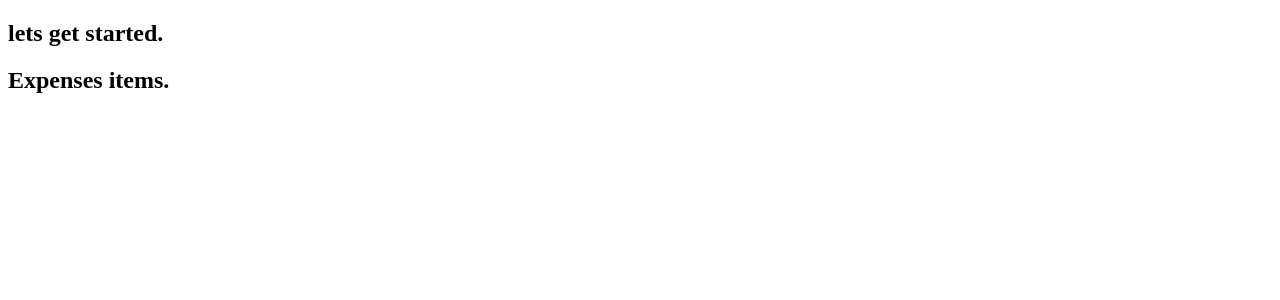
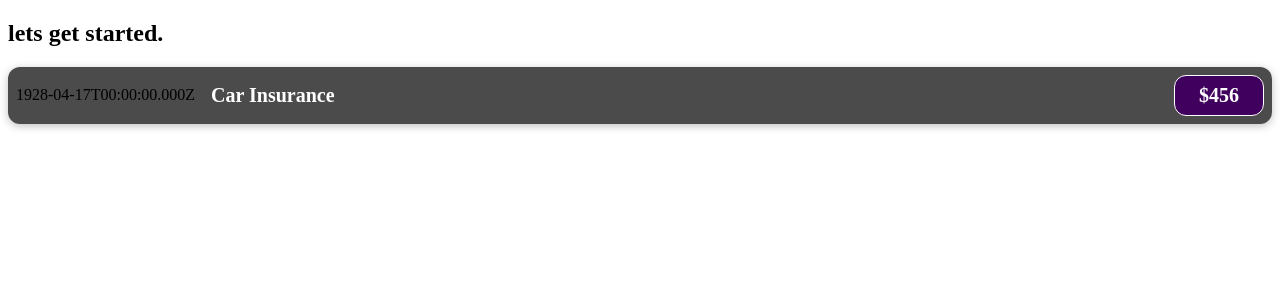
Before and after one commit to AkshitRamdeni/React, a JavaScript app: page / in a window 1280 px wide. Shown: the top 300 px of the page. Built offline with nearby package versions, Linux system fonts and the light colour scheme.

Commit message:
Update Expenseitem.js and notes.txt

```diff
--- /dev/null
+++ b/src/Component/Expenseitem.css
@@ -0,0 +1,56 @@
+.expense-item {
+  display: flex;
+  justify-content: space-between;
+  align-items: center;
+  box-shadow: 0 2px 8px rgba(0, 0, 0, 0.25);
+  padding: 0.5rem;
+  margin: 1rem 0;
+  border-radius: 12px;
+  background-color: #4b4b4b;
+}
+
+.expense-item__description {
+  display: flex;
+  flex-direction: column;
+  gap: 1rem;
+  align-items: flex-end;
+  flex-flow: column-reverse;
+  justify-content: flex-start;
+  flex: 1;
+}
+
+.expense-item h2 {
+  color: #3a3a3a;
+  font-size: 1rem;
+  flex: 1;
+  margin: 0 1rem;
+  color: white;
+}
+
+.expense-item__price {
+  font-size: 1rem;
+  font-weight: bold;
+  color: white;
+  background-color: #40005d;
+  border: 1px solid white;
+  padding: 0.5rem;
+  border-radius: 12px;
+}
+
+@media (min-width: 580px) {
+  .expense-item__description {
+    flex-direction: row;
+    align-items: center;
+    justify-content: flex-start;
+    flex: 1;
+  }
+
+  .expense-item__description h2 {
+    font-size: 1.25rem;
+  }
+
+  .expense-item__price {
+    font-size: 1.25rem;
+    padding: 0.5rem 1.5rem;
+  }
+}
--- a/src/Component/Expenseitem.js
+++ b/src/Component/Expenseitem.js
@@ -1,8 +1,16 @@
+ import './Expenseitem.css';
  function Expenseitem(){
+     const expenseDate = new Date(28,3,17);
+     const expenseTitle = 'Car Insurance';
+     const expenseAmount = 456;
     return(
-        <div>
-            <h2>Expenses items.</h2>
+       <div className='expense-item '>
+        <div>{expenseDate.toISOString()}</div>
+        <div className='expense-item__description'>
+            <h2>{expenseTitle}</h2>
+            <div className='expense-item__price'>${expenseAmount}</div>
         </div>
+       </div>
     );
 }
 
```
Also changed, not shown: src/notes.txt.
